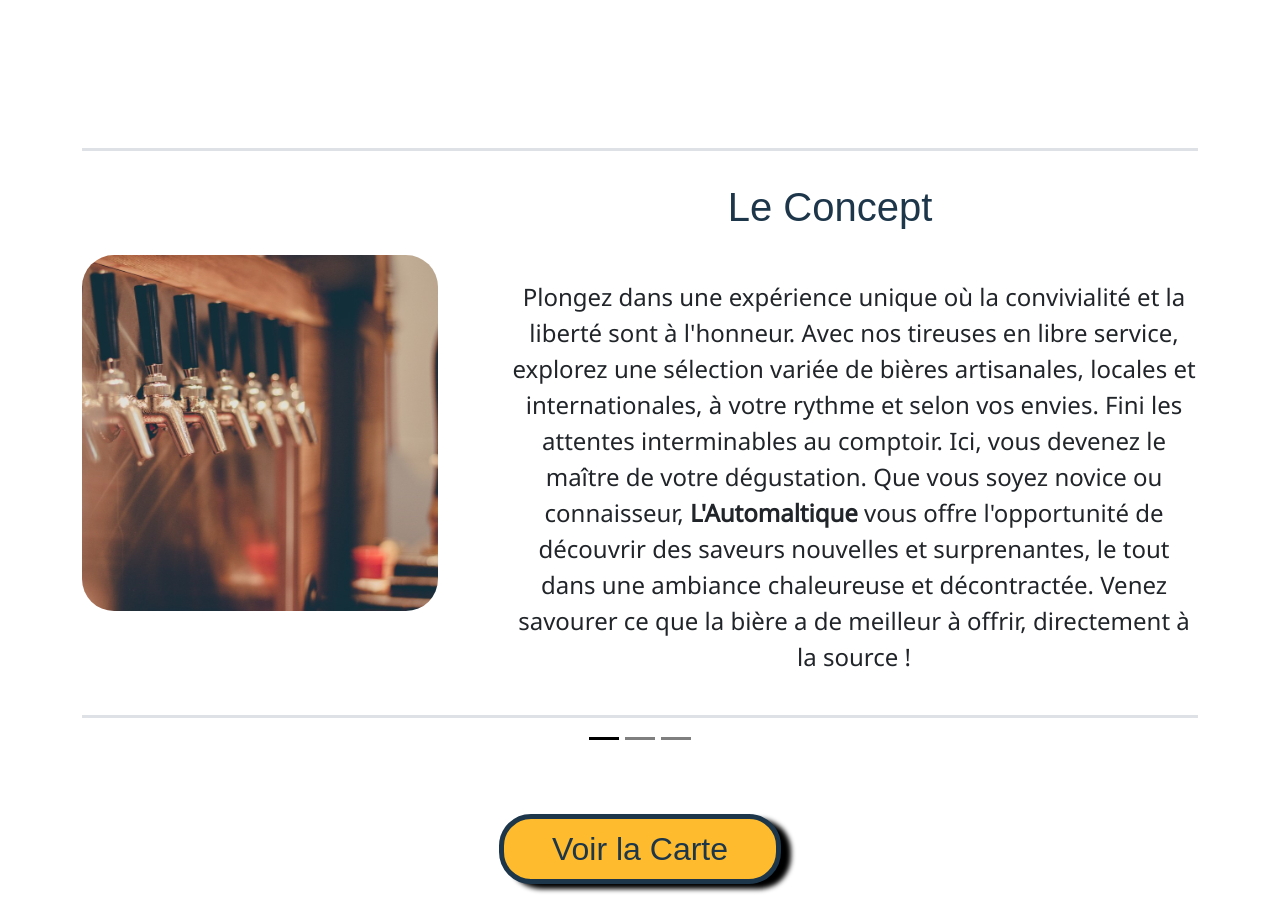
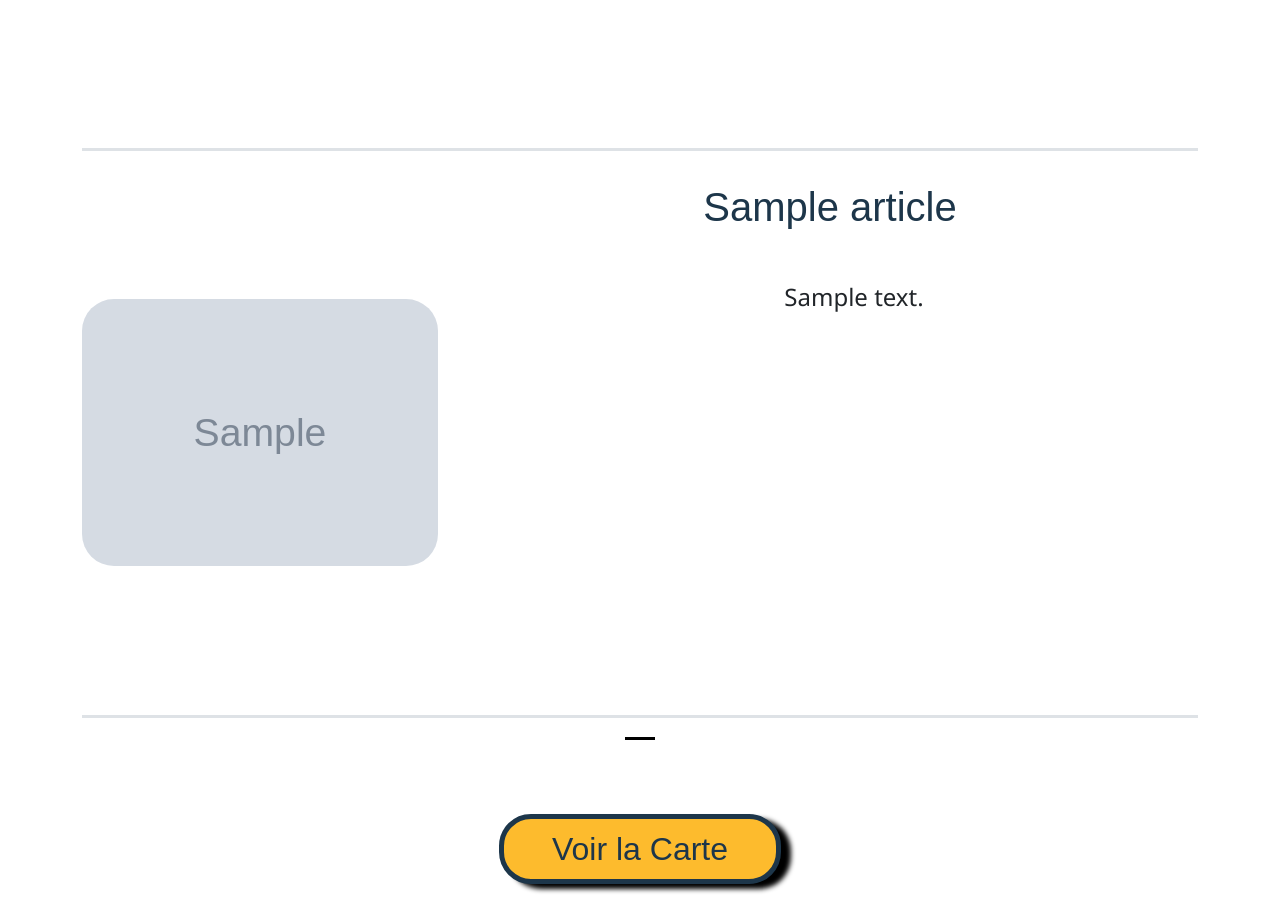
Before and after one commit to AdiNogerb/automaltique, a PHP site: page /index.php?page=home in a window 1280 px wide. Shown: the part 697-1616 px from the top of the page. Run offline with PHP 8.4, Linux system fonts and the light colour scheme; tables that the repository leaves empty or names only in its code hold one stand-in row (values such as "Sample post"); grey boxes marked "Sample" are stand-in pictures; a stand-in replaces the project's code that opens the database connection; some libraries are stand-ins or nearby versions; some web fonts are replaced; grey boxes are pictures that could not be loaded.

Commit message:
init dash articles

```diff
--- a/views/home.php
+++ b/views/home.php
@@ -6,61 +6,53 @@
         <div id="carouselExampleIndicators" class="carousel slide" data-bs-ride="carousel">
             <!-- START CAROUSEL BUTTONS -->
             <div class="carousel-indicators">
-                <button type="button" data-bs-target="#carouselExampleIndicators" data-bs-slide-to="0" class="active bg-black" aria-current="true" aria-label="Slide 1"></button>
-                <button type="button" data-bs-target="#carouselExampleIndicators" data-bs-slide-to="1" class="bg-black" aria-label="Slide 2"></button>
-                <button type="button" data-bs-target="#carouselExampleIndicators" data-bs-slide-to="2" class="bg-black" aria-label="Slide 3"></button>
+                <?php
+                $count = 1;
+                foreach ($articles as $article) {?>
+                    <button type="button" data-bs-target="#carouselExampleIndicators" data-bs-slide-to="<?=$count-1?>" class="<?=($count === 1) ? 'active' : ''?> bg-black" aria-current="true" aria-label="Slide <?=$count?>"></button>
+                    <?php $count++;
+                }
+                ?>
             </div>
             <!-- END CAROUSEL BUTTONS -->
 
             <!-- START CAROUSEL CONTENT -->
             <div class="carousel-inner">
-                <!-- START FIRST CONTENT -->
-                <div class="carousel-item active" data-bs-interval="5000">
+                <?php
+                $count = 1;
+                foreach ($articles as $article) {
+                    if ($count % 2 !== 0) {?>
+                        <div class="carousel-item <?=($count === 1) ? 'active' : ''?>" data-bs-interval="5000">
                             <div class="my-5">
                                 <div class="row mt-5 border-3 border-top border-bottom justify-content-center py-3 carousel-block">
                                     <div class="col-10 col-lg-4 d-flex justify-content-center align-items-center">
-                                <img class="img-fluid w-100 rounded-5" src="/public/assets/img/beers.jpg" alt="">
+                                        <img class="img-fluid w-100 rounded-5" src="/public/assets/img/<?=$article->picture?>" alt="">
                                     </div>
                                     <div class="col-12 col-lg-8">
-                                <h2 class="poetsen-one-regular text-center text-blue sub-title mb-5 mt-3">Le Concept</h2>
-                                <p class="noto-sans text-center text ps-lg-5">Plongez dans une expérience unique où la convivialité et la liberté sont à l'honneur. Avec nos tireuses en libre service, explorez une sélection variée de bières artisanales, locales et internationales, à votre rythme et selon vos envies. Fini les attentes interminables au comptoir. Ici, vous devenez le maître de votre dégustation. Que vous soyez novice ou connaisseur, <strong>L'Automaltique</strong> vous offre l'opportunité de découvrir des saveurs nouvelles et surprenantes, le tout dans une ambiance chaleureuse et décontractée. Venez savourer ce que la bière a de meilleur à offrir, directement à la source !</p>
+                                        <h2 class="poetsen-one-regular text-center text-blue sub-title mb-5 mt-3"><?=$article->title?></h2>
+                                        <p class="noto-sans text-center text ps-lg-5"><?=$article->content?></p>
                                     </div>
                                 </div>
                             </div>
                         </div>
-                <!-- END FIRST CONTENT -->
-
-                <!-- START SECOND CONTENT -->
+                    <?php } else {?>
                         <div class="carousel-item" data-bs-interval="5000">
                             <div class="my-5">
                                 <div class="row mt-5 border-3 border-top border-bottom justify-content-center py-3 carousel-block">
                                     <div class="col-12 col-lg-8">
-                                <h2 class="poetsen-one-regular text-center text-blue sub-title mb-5 mt-3">Les Blind Test</h2>
-                                <p class="noto-sans text-center text ps-lg-5">Découvrez les soirées <strong>Blind Test</strong> de <strong>L'Automaltique</strong>, où musique et divertissement créent une ambiance électrisante! Chaque semaine, formez votre équipe et participez à une compétition musicale palpitante. Que vous soyez mélomane ou amateur, nos <strong>Blind Tests</strong> sont parfaits pour un moment inoubliable entre amis. Avec des thèmes variés et des playlists sélectionnées, préparez-vous à chanter, danser et rire. L'esprit d'équipe et le plaisir de jouer ensemble rendent chaque soirée unique. Ne manquez pas cette expérience festive qui fait de <strong>L'Automaltique</strong> un lieu incontournable!</p>
+                                        <h2 class="poetsen-one-regular text-center text-blue sub-title mb-5 mt-3"><?=$article->title?></h2>
+                                        <p class="noto-sans text-center text ps-lg-5"><?=$article->content?></p>
                                     </div>
                                     <div class="col-10 col-lg-4 d-flex justify-content-center align-items-center">
-                                <img class="img-fluid w-100 rounded-5" src="/public/assets/img/blindtest.jpg" alt="">
+                                        <img class="img-fluid w-100 rounded-5" src="/public/assets/img/<?=$article->picture?>" alt="">
                                     </div>
                                 </div>
                             </div>
                         </div>
-                <!-- END SECOND CONTENT -->
-
-                <!-- START THIRD CONTENT -->
-                <div class="carousel-item" data-bs-interval="5000">
-                    <div class="my-5">
-                        <div class="row mt-5 border-3 border-top border-bottom justify-content-center py-3 carousel-block">
-                            <div class="col-10 col-lg-4 d-flex justify-content-center align-items-center">
-                                <img class="img-fluid w-100 rounded-5" src="/public/assets/img/room.jpg" alt="">
-                            </div>
-                            <div class="col-12 col-lg-8">
-                                <h2 class="poetsen-one-regular text-center text-blue sub-title mb-5 mt-3">Salle Privatisable</h2>
-                                <p class="noto-sans text-center text ps-lg-5">Découvrez notre salle privatisable à l'étage, l'endroit idéal pour vos événements privés. Équipée d'un jeu de fléchettes et de trois tireuses à bière, cette salle offre un cadre parfait pour des moments de convivialité et de divertissement. Que ce soit pour une fête d'anniversaire, une soirée entre amis ou une réunion d'affaires, profitez d'un espace exclusif où vous pouvez déguster nos bières artisanales tout en vous amusant. L'ambiance chaleureuse et le service personnalisé de <strong>L'Automaltique</strong> garantissent une expérience mémorable. Réservez dès maintenant pour une soirée inoubliable!</p>
-                            </div>
-                        </div>
-                    </div>
-                </div>
-                <!-- END THIRD CONTENT -->
+                    <?php }
+                    $count++;
+                }
+                ?>
             </div>
             <!-- END CAROUSEL CONTENT -->
         </div>
```
Lines whose indentation alone changed are shown as unchanged.
